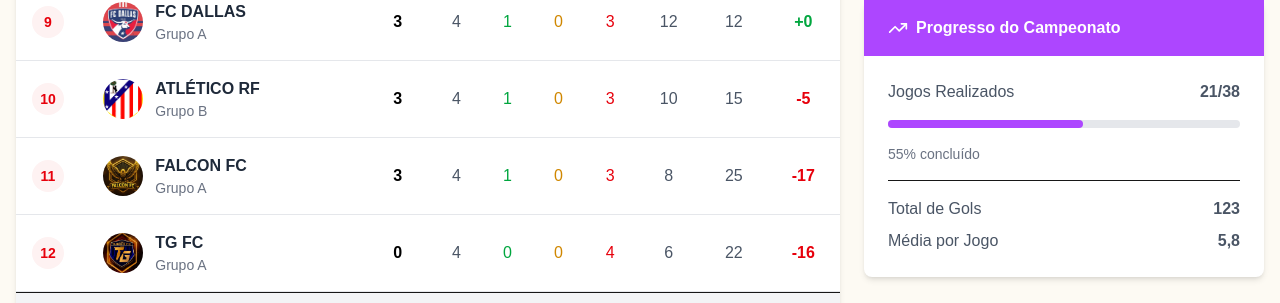
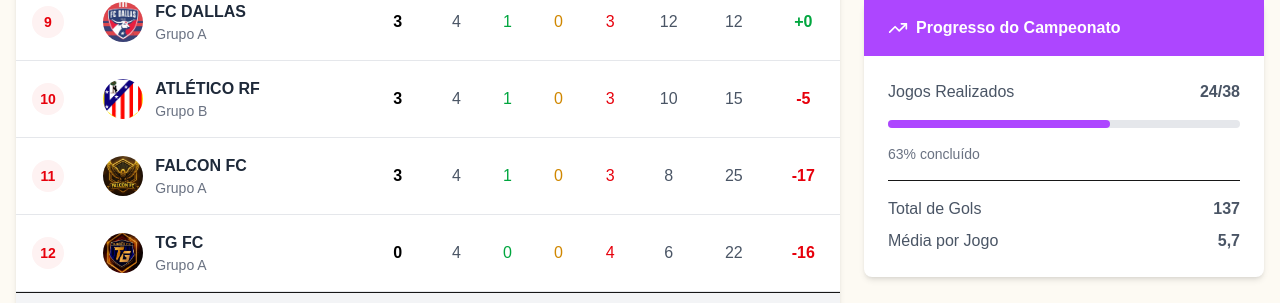
Before and after one commit to ArianNogueira/campeoes_travinho, a Next.js app in the folder client/: page /table in a window 1280 px wide. Shown: the part 1022-1325 px from the top of the page. Built offline with nearby package versions, Linux system fonts and the light colour scheme.

Commit message:
Update page.tsx

```diff
--- a/client/src/app/table/page.tsx
+++ b/client/src/app/table/page.tsx
@@ -292,24 +292,24 @@ const StandingsPage = () => {
                 <div className="space-y-4">
                   <div className="flex items-center justify-between text-gray-600">
                     <span>Jogos Realizados</span>
-                    <span className="font-bold">21/38</span>
+                    <span className="font-bold">24/38</span>
                   </div>
                   <div className="w-full h-2 bg-gray-200 rounded-full">
                     <div
                       className="h-2 bg-purple-500 rounded-full"
-                      style={{ width: "55.26%" }}
+                      style={{ width: "63.16%" }}
                     ></div>
                   </div>
-                  <div className="text-sm text-gray-500">55% concluído</div>
+                  <div className="text-sm text-gray-500">63% concluído</div>
 
                   <div className="pt-4 space-y-2 border-t">
                     <div className="flex justify-between text-gray-600">
                       <span>Total de Gols</span>
-                      <span className="font-bold">123</span>
+                      <span className="font-bold">137</span>
                     </div>
                     <div className="flex justify-between text-gray-600">
                       <span>Média por Jogo</span>
-                      <span className="font-bold">5,8</span>
+                      <span className="font-bold">5,7</span>
                     </div>
                   </div>
                 </div>
```
